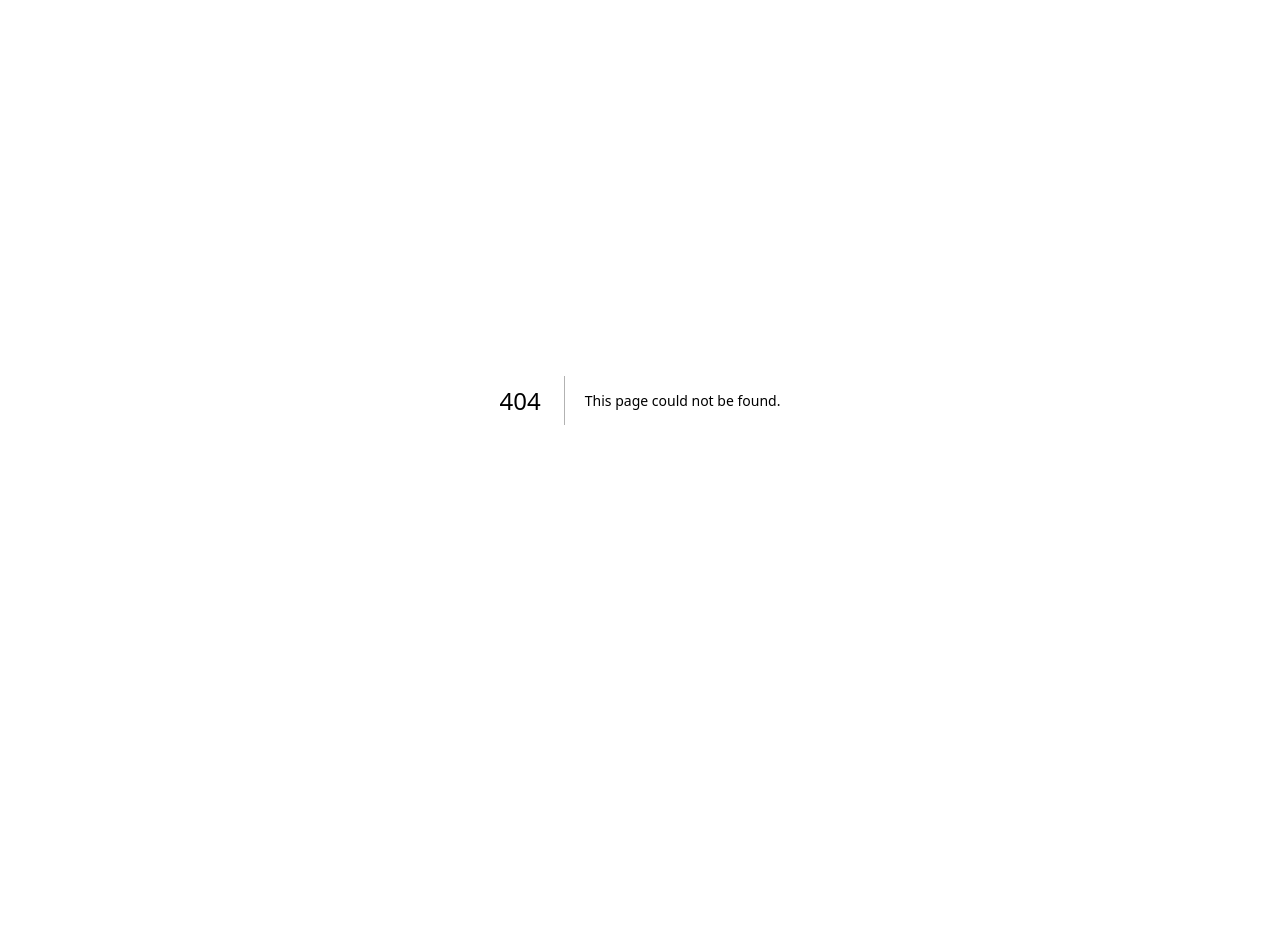
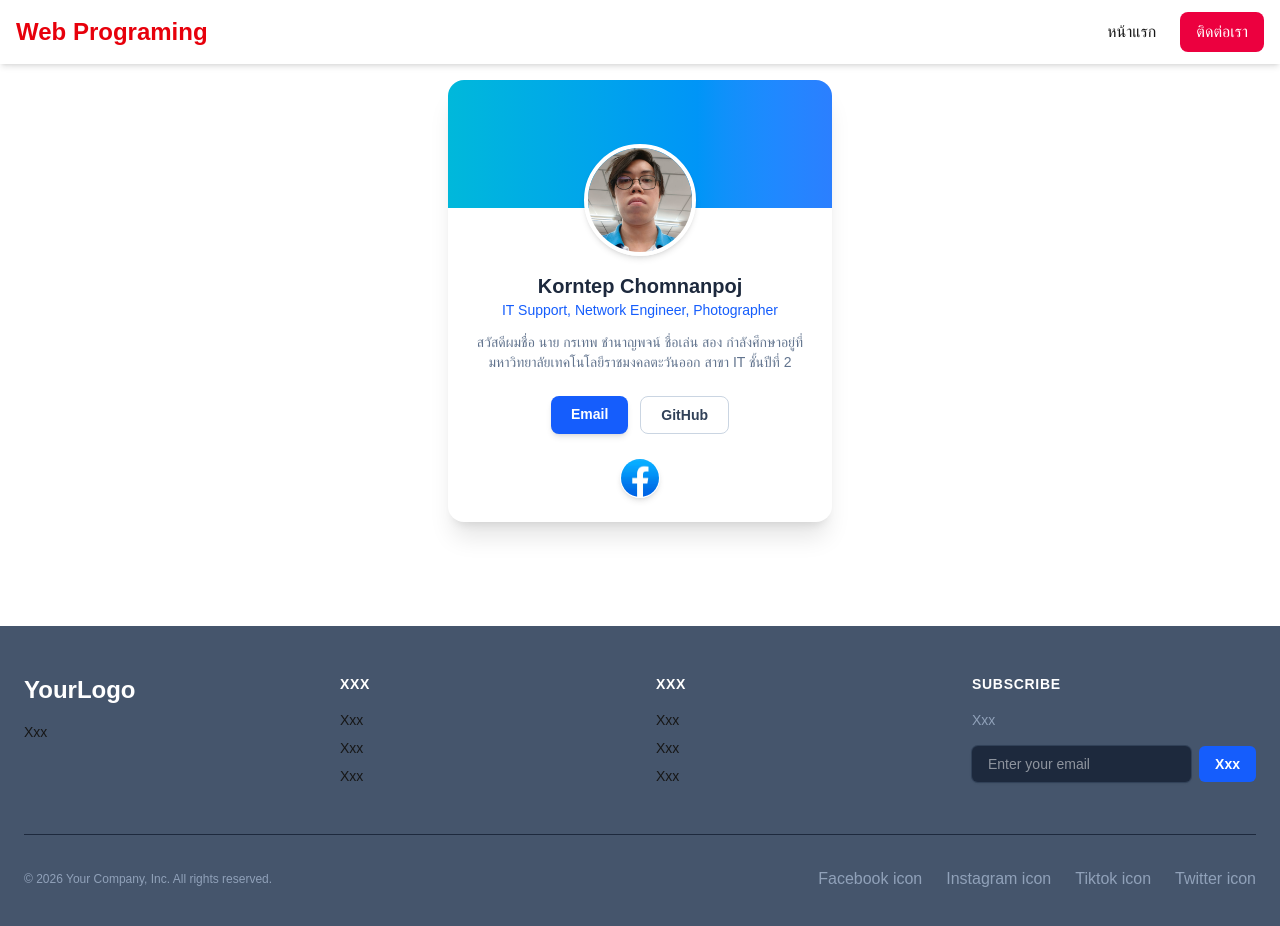
Before and after one commit to korntepchomnanpoj-star/song-next-app, a Next.js app: page /contact in a window 1280 px wide. Before the commit this address had no page. Shown: the top 926 px of the page. Before the commit the page ends 800 px from the top, so only its background shows below. Built offline with nearby package versions, Linux system fonts and the light colour scheme.

Commit message:
week02 commit

```diff
--- /dev/null
+++ b/app/components/footer.tsx
@@ -0,0 +1,52 @@
+export default function Footer(){
+
+  return (
+<footer className="bg-slate-600 text-white-600 mt-20">
+  <div className="max-w-7xl mx-auto px-6 py-12">
+    <div className="grid grid-cols-1 md:grid-cols-4 gap-8">
+      <div className="md:col-span-1">
+        <span className="text-2xl font-bold text-white">YourLogo</span>
+        <p className="mt-4 text-sm text-white-600">Xxx</p>
+      </div>
+
+      <div>
+        <h4 className="text-sm font-semibold text-white uppercase tracking-wider">Xxx</h4>
+        <ul className="mt-4 space-y-2 text-sm">
+          <li><a href="#" className="hover:text-white transition">Xxx</a></li>
+          <li><a href="#" className="hover:text-white transition">Xxx</a></li>
+          <li><a href="#" className="hover:text-white transition">Xxx</a></li>
+        </ul>
+      </div>
+
+      <div>
+        <h4 className="text-sm font-semibold text-white uppercase tracking-wider">Xxx</h4>
+        <ul className="mt-4 space-y-2 text-sm">
+          <li><a href="#" className="hover:text-white transition">Xxx</a></li>
+          <li><a href="#" className="hover:text-white transition">Xxx</a></li>
+          <li><a href="#" className="hover:text-white transition">Xxx</a></li>
+        </ul>
+      </div>
+
+      <div>
+        <h4 className="text-sm font-semibold text-white uppercase tracking-wider">Subscribe</h4>
+        <p className="mt-4 text-sm text-slate-400">Xxx</p>
+        <form className="mt-4 flex max-w-md gap-2">
+          <input type="email" required className="w-full rounded-md border-0 bg-slate-800 px-4 py-2 text-sm text-white shadow-sm ring-1 ring-slate-700 focus:ring-2 focus:ring-blue-500" placeholder="Enter your email" />
+          <button type="submit" className="flex-none rounded-md bg-blue-600 px-4 py-2 text-sm font-semibold text-white hover:bg-blue-500 transition">Xxx</button>
+        </form>
+      </div>
+    </div>
+
+    <div className="mt-12 border-t border-slate-800 pt-8 flex flex-col sm:flex-row items-center justify-between">
+      <p className="text-xs text-slate-400">&copy; 2026 Your Company, Inc. All rights reserved.</p>
+      <div className="flex space-x-6 mt-4 sm:mt-0">
+        <a href="#" className="text-slate-400 hover:text-white">Facebook icon</a>
+        <a href="#" className="text-slate-400 hover:text-white">Instagram icon</a>
+        <a href="#" className="text-slate-400 hover:text-white">Tiktok icon</a>
+        <a href="#" className="text-slate-400 hover:text-white">Twitter icon</a>
+      </div>
+    </div>
+  </div>
+</footer>
+  );
+}
--- /dev/null
+++ b/app/components/header.tsx
@@ -0,0 +1,15 @@
+export default function Header(){
+
+    return ( <header className="bg-white shadow-md fixed w-full top-0 left-0 z-50">
+  <nav className="max-w-7xl mx-auto px-4 flex justify-between h-16 items-center">
+    <a href="#" className="text-2xl font-bold text-red-600">Web Programing</a>
+
+    <div className="hidden md:flex items-center gap-6 text-white-600">
+      <a href="/week02" className="hover:text-green-600">หน้าแรก</a>
+      <a href="/contact" className="bg-rose-600 text-white px-4 py-2 rounded-lg">ติดต่อเรา</a>
+    </div>
+  </nav>
+</header>
+    );
+
+}
--- /dev/null
+++ b/app/contact/page.tsx
@@ -0,0 +1,52 @@
+import Header from "../components/header";
+import Footer from "../components/footer";
+
+export default function Profile(){
+    return (
+        <>
+        <Header/>
+        <div className="max-w-sm mx-auto bg-white dark:bg-slate-800 rounded-2xl shadow-xl overflow-hidden mt-20 mb-6">
+  <div className="h-32 bg-gradient-to-r from-cyan-500 to-blue-500"></div>
+
+  <div className="relative flex flex-col items-center px-6 pb-6">
+    <div className="-mt-16 mb-4">
+      <img className="w-28 h-28 rounded-full border-4 border-white dark:border-slate-800 shadow-md object-cover"
+           src="/images/ME.jpg"
+           alt="..." />
+    </div>
+
+    <h3 className="text-xl font-bold text-slate-800 dark:text-white">Korntep Chomnanpoj</h3>
+    <p className="text-sm text-blue-600 dark:text-blue-400 font-medium">IT Support, Network Engineer, Photographer</p>
+    <p className="text-sm text-slate-500 dark:text-slate-400 text-center mt-3">
+      สวัสดีผมชื่อ นาย กรเทพ ชำนาญพจน์ ชื่อเล่น สอง กำลังศึกษาอยู่ที่มหาวิทยาลัยเทคโนโลยีราชมงคลตะวันออก สาขา IT ชั้นปีที่ 2
+    </p>
+
+    <div className="mt-6 flex gap-3">
+      <a className="px-5 py-2 bg-blue-600 text-white text-sm font-semibold rounded-lg shadow-md hover:bg-blue-700 transition"
+      href ="mailto:korntep.cho@rmutto.ac.th"
+      target = "_blank">
+        Email
+      </a>
+      <a className="px-5 py-2 border border-slate-300 text-slate-700 dark:text-slate-300 text-sm font-semibold rounded-lg hover:bg-slate-50 dark:hover:bg-slate-700 transition"
+      href ="https://github.com/korntepchomnanpoj-star/song-next-app"
+      target = "_blank">
+        GitHub
+      </a>
+    </div>
+
+    <div className="flex mt-6 space-x-4">
+      <a href="https://web.facebook.com/korntep.chumnanpoj/" className="text-slate-400 hover:text-blue-500">
+        <img className="w-10 h-10 rounded-full border border-white dark:border-slate-800 shadow-md object-cover"
+           src="/images/facebook.png"
+           alt="Facebook" />
+      </a>
+      {/* Display the facebook icon or logo. */}
+      {/* Display the instagram icon or logo. */}
+      {/* Display the github icon or logo. */}
+    </div>
+  </div>
+</div>
+<Footer/>
+</>
+    );
+}
--- /dev/null
+++ b/app/week02/page.tsx
@@ -0,0 +1,19 @@
+import Header from "../components/header";
+import Footer from "../components/footer";
+
+export default function MyPage(){
+   return (
+      <>
+      <Header></Header>
+    <section className="relative bg-cover bg-center h-screen flex items-center justify-center text-center" style={{ backgroundImage: `url('/images/tree_clear.jpg')` }}>
+  <div className="absolute inset-0 bg-black/50"></div>
+  <div className="relative z-10 p-4 text-white">
+    <h1 className="text-5xl font-extrabold mb-4">Xxx Cover</h1>
+    <p className="text-lg mb-8">Xxx</p>
+    <a href="#" className="bg-indigo-600 px-6 py-3 rounded-lg">Let's Go...</a>
+  </div>
+</section>
+    <Footer/>
+    </>
+   );
+}
```
Also changed, not shown: public/images/ME.jpg (added), public/images/tree_clear.jpg (added).
